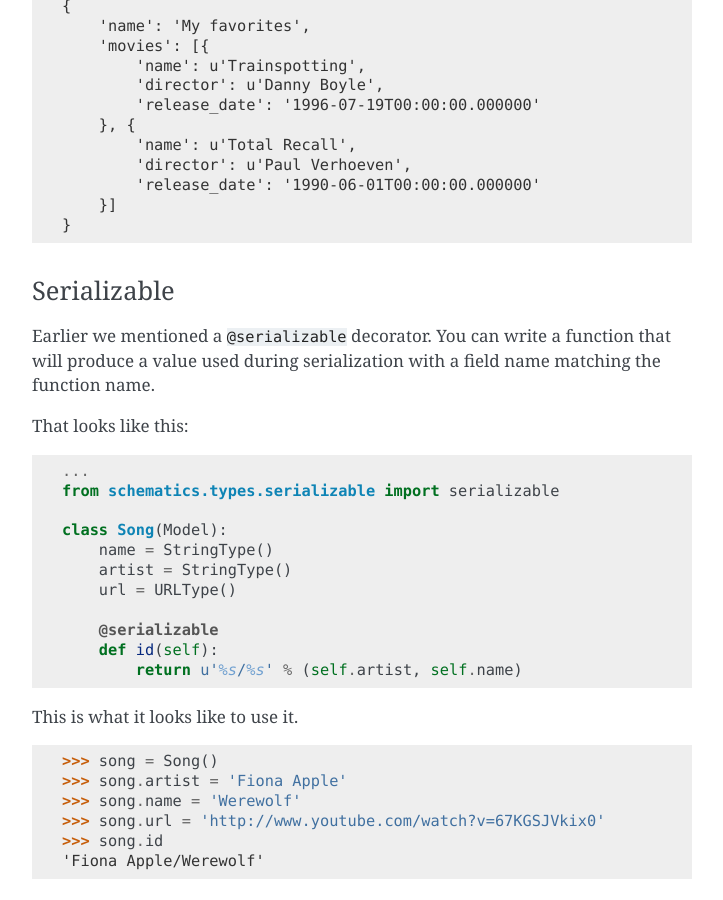
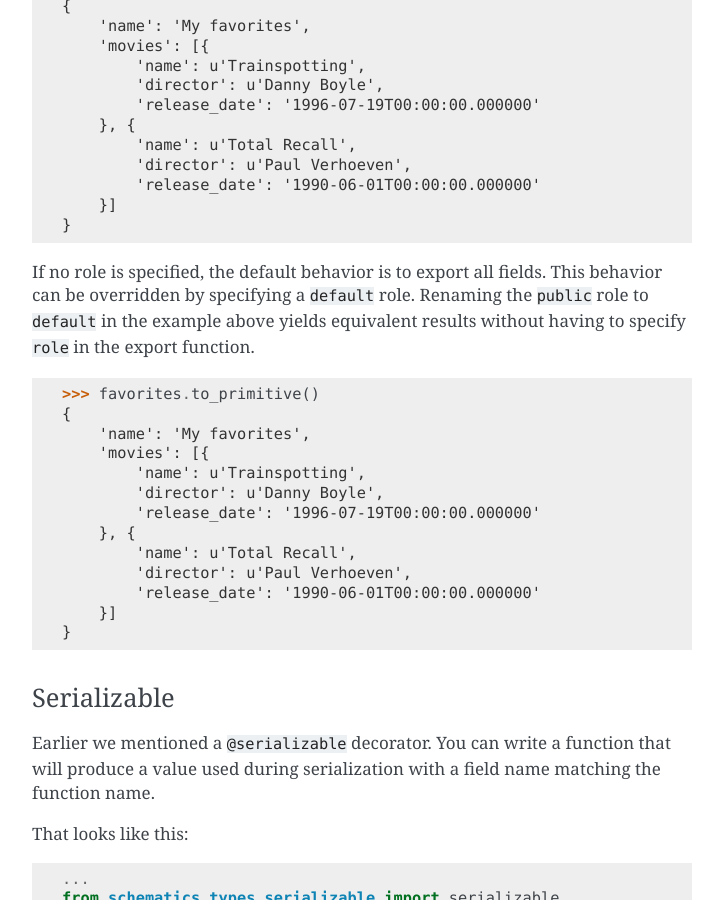
Before and after one commit to schematics/schematics, a Sphinx documentation site: the page built from docs/usage/exporting.rst, in a window 1280 px wide and 900 px high, scrolled down 4230 px. Shown: the whole window, without its empty margins (388-1111 px from the left). Built offline with Sphinx 7.4.7, drawn with Linux system fonts in a browser that asks for light colours.

Commit message:
updated documentation

```diff
--- a/docs/usage/exporting.rst
+++ b/docs/usage/exporting.rst
@@ -246,6 +246,26 @@ also expect the ``notes`` field to be removed from the collection data.
       }]
   }
 
+If no role is specified, the default behavior is to export all fields.  This
+behavior can be overridden by specifying a ``default`` role.  Renaming
+the ``public`` role to ``default`` in the example above yields equivalent
+results without having to specify ``role`` in the export function.
+
+  >>> favorites.to_primitive()
+  {
+      'name': 'My favorites',
+      'movies': [{
+          'name': u'Trainspotting',
+          'director': u'Danny Boyle',
+          'release_date': '1996-07-19T00:00:00.000000'
+      }, {
+          'name': u'Total Recall',
+          'director': u'Paul Verhoeven',
+          'release_date': '1990-06-01T00:00:00.000000'
+      }]
+  }
+
+
 
 .. _exporting_serializable:
 
```
